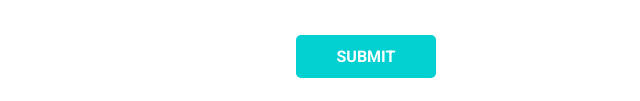
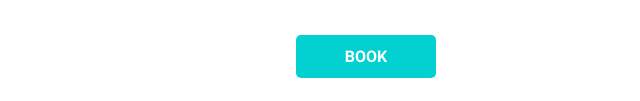
Before and after one commit to Jomiangel1/VM-visitors-page, a plain HTML site: page book.html in a window 1280 px wide. Shown: the part 800-901 px from the top of the page, 274-914 px from the left. Drawn offline with Linux system fonts and the light colour scheme.

Commit message:
Changed Submit button to BOOK

```diff
--- a/book.html
+++ b/book.html
@@ -76,7 +76,7 @@
                 </div>
 
                 <div class="input-group">
-                    <input type="submit" value="SUBMIT" id="submit" onclick="validate(event)">
+                    <input type="submit" value="BOOK" id="submit" onclick="validate(event)">
                 </div>
 
                 <div id="confirmation-message" class="con-message"></div>
```
